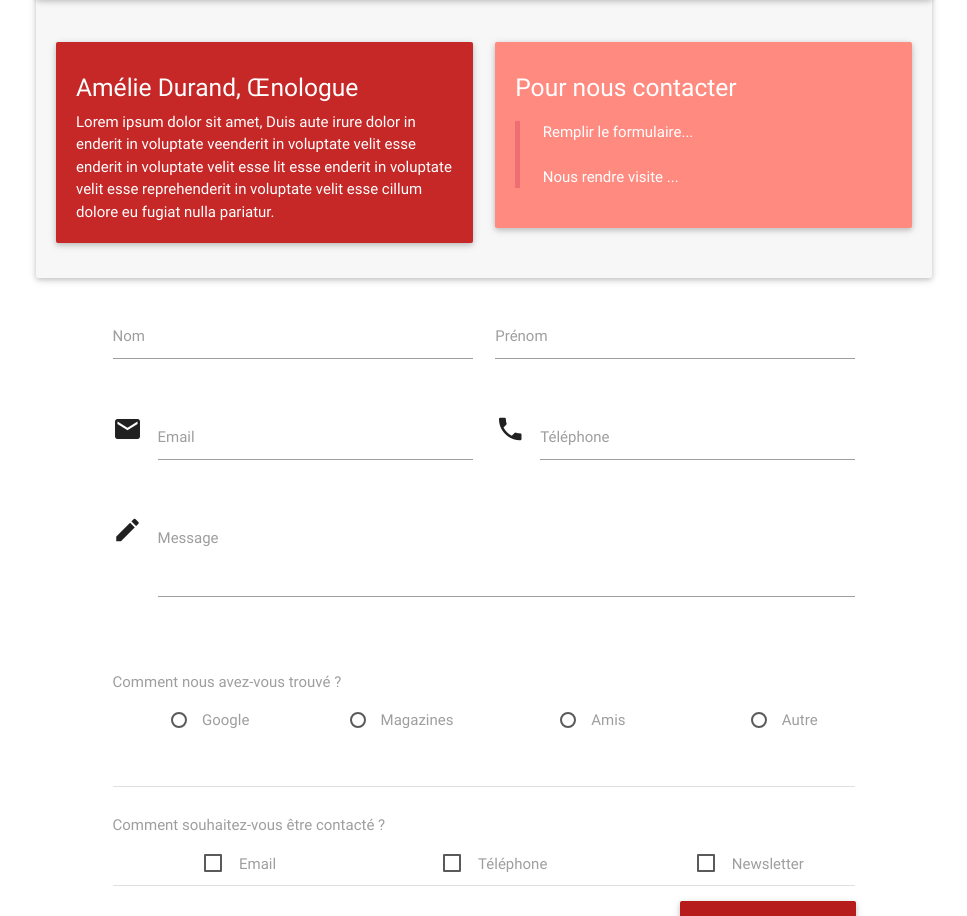
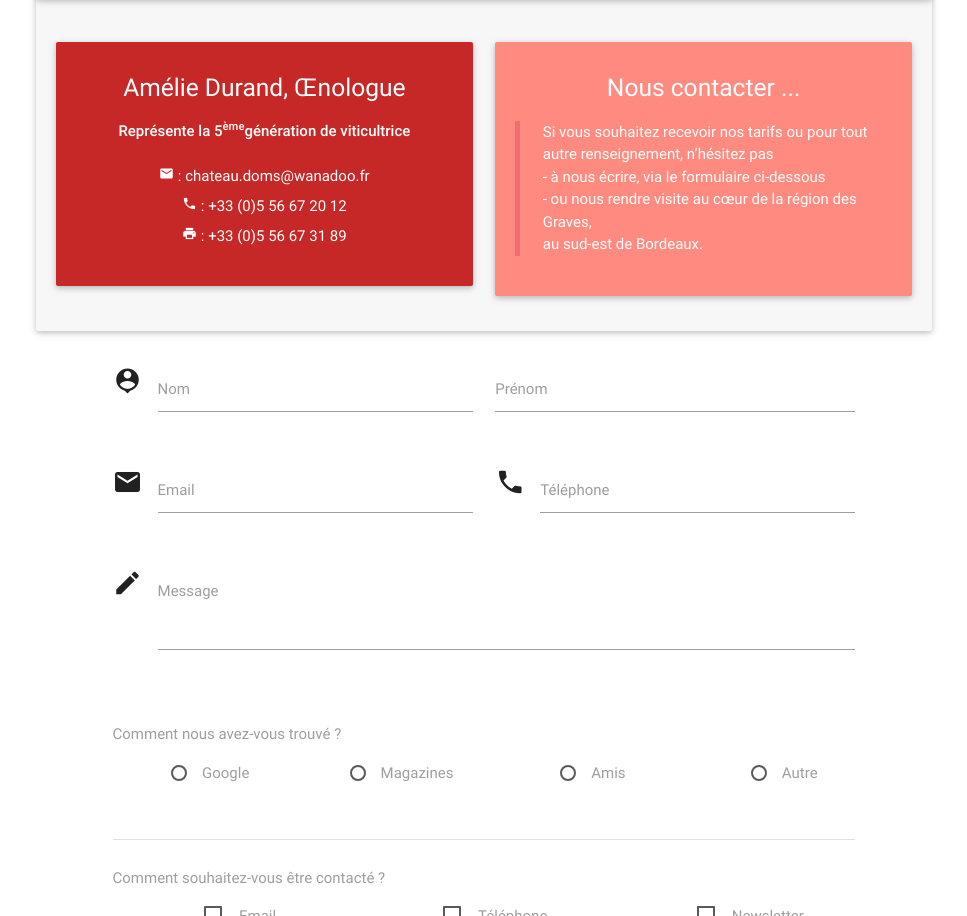
Before and after one commit to oussou-dev/Projet1WCS-ChateauDoms, a plain HTML site: page contact.html in a window 1280 px wide. Shown: the part 1218-2134 px from the top of the page, without its empty margins (156-1123 px from the left). Drawn offline with nearby package versions, Linux system fonts and the light colour scheme.

Commit message:
Improve contact_card

```diff
--- a/contact.html
+++ b/contact.html
@@ -67,19 +67,27 @@
 
         <div class="col s12 m6 l6">
           <div class="card-panel red darken-3">
-            <h5 class="white-text">Amélie Durand, Œnologue </h5>
-              <span class="white-text">
-                Lorem ipsum dolor sit amet, Duis aute irure dolor in enderit in voluptate veenderit in voluptate velit esse enderit in voluptate velit esse lit esse enderit in voluptate velit esse reprehenderit in voluptate velit esse cillum dolore eu fugiat nulla pariatur.
-              </span>
+            <h5 class="white-text center-align">
+              Amélie Durand, Œnologue
+            </h5>
+            <p class="center-align"><strong class="white-text">Représente la 5<sup>ème</sup>génération de viticultrice</strong></p>
+              <p class="white-text center-align">
+                <i class="tiny material-icons prefix">email</i> : chateau.doms@wanadoo.fr <br>
+                <i class="tiny material-icons prefix">phone</i> : +33 (0)5 56 67 20 12 <br>
+                <i class="tiny material-icons prefix">print</i> : +33 (0)5 56 67 31 89
+              </p>
           </div>
         </div>
 
         <div class="col s12 m6 l6">
           <div class="card-panel red accent-1">
-            <h5 class="white-text">Pour nous contacter</h5>
+            <h5 class="white-text center-align">Nous contacter ...</h5>
             <blockquote class="white-text">
-              Remplir le formulaire... <br><br>
-              Nous rendre visite ... <br>
+              Si vous souhaitez recevoir nos tarifs ou pour tout autre renseignement,
+              n’hésitez pas <br>
+               - à nous écrire, via le formulaire ci-dessous <br>
+               - ou nous rendre visite au cœur de la région des Graves,<br>
+                au sud-est de Bordeaux.
             </blockquote>
           </div>
         </div>
@@ -87,23 +95,7 @@
       <!-- </div> -->
     </div>
 
-<!--
-    <div class="row">
-      <div class="col s12">
-        <div class="card red darken-4">
-          <div class="card-content white-text">
-            <span class="card-title">Pour une question ou tout type d'information ...</span>
-            <p>Lorem ipsum dolor sit amet, consectetur adipisicing elit, sed do eiusmod tempor incididunt ut labore et dolore magna aliqua. Ut enim ad minim veniam, quis nostrud exercitation ullamco laboris nisi ut aliquip ex ea commodo consequat. Duis aute irure dolor in reprehenderit in voluptate velit esse cillum dolore eu fugiat nulla pariatur. Excepteur sint occaecat cupidatat non proident, sunt in culpa qui officia deserunt mollit anim id est laborum.</p>
-          </div>
-        </div>
-      </div>
-    </div>
-
--->
-
   <a href="#logo-container" class="scrollToTop btn-floating btn-large waves-effect waves-light red"><i class="material-icons">expand_less</i></a>
-
-
 
     <div class="row">
         <div class="col m10 offset-m1 s12">
@@ -112,6 +104,7 @@
                 <form class="col s12">
                     <div class="row">
                         <div class="input-field col m6 s12">
+                            <i class="material-icons prefix">person_pin</i>
                             <input id="first_name" type="text" class="validate">
                             <label for="first_name">Nom</label>
                         </div>
```
